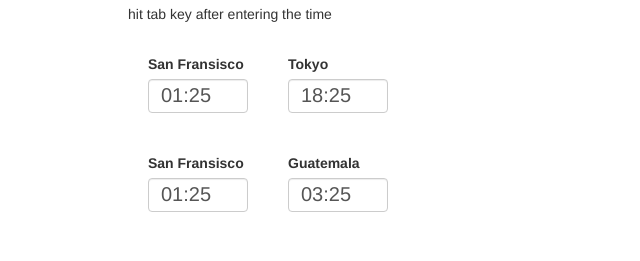
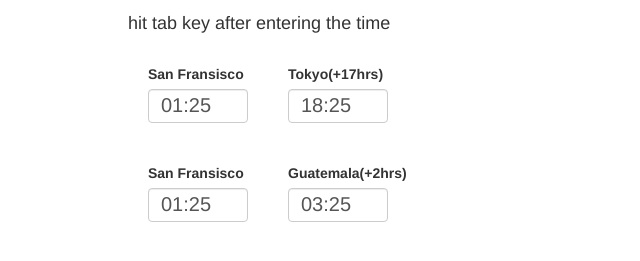
Before and after one commit to misa5555/TimeConverter, a plain HTML site: page index.html in a window 1280 px wide. Shown: the part 89-350 px from the top of the page, without its empty margins (22-662 px from the left). Drawn offline with nearby package versions, Linux system fonts and the light colour scheme.

Commit message:
fix time

```diff
--- a/index.html
+++ b/index.html
@@ -16,14 +16,14 @@
   <body>
     <div id="title">Time converter SF Tokyo Guatemala</div>
     <div id="board">
-      <p>hit tab key after entering the time</p>
+      <h4>hit tab key after entering the time</h4>
       <form>
         <div class="form-group">
           <label for="sf-time">San Fransisco</label>
           <input type="text" class="form-control sf" id="sf-tokyo">
         </div>
         <div class="form-group">
-          <label for="tokyo-time">Tokyo</label>
+          <label for="tokyo-time">Tokyo(+17hrs)</label>
           <input type="text" class="form-control" id="tokyo">
         </div>
         <div class="form-group">
@@ -31,7 +31,7 @@
           <input type="text" class="form-control sf" id="sf-guatemala">
         </div>
         <div class="form-group">
-          <label for="guatemala-time">Guatemala</label>
+          <label for="guatemala-time">Guatemala(+2hrs)</label>
           <input type="text" class="form-control" id="guatemala">
         </div>
       </form>
@@ -46,7 +46,7 @@
         var tokyo = sfToTokyo(sfTime);
         $("#tokyo").val(tokyo);
 
-        var guatemala = calcTime(2);
+        var guatemala = sfToGuatemala(sfTime)
         $("#guatemala").val(guatemala);
 
         $("input").on("keydown", function(){
```
